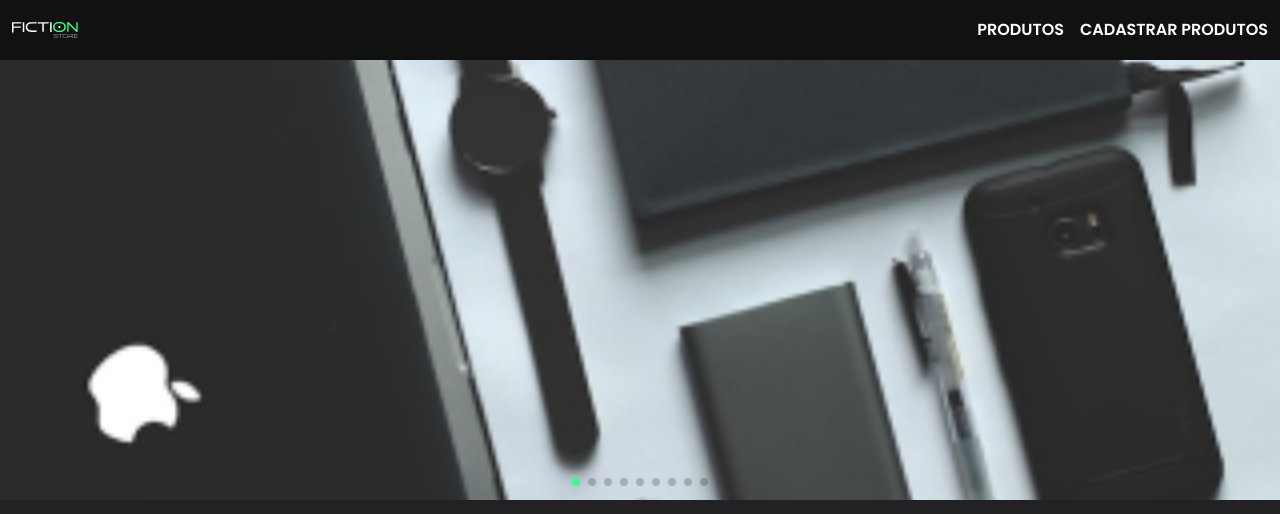
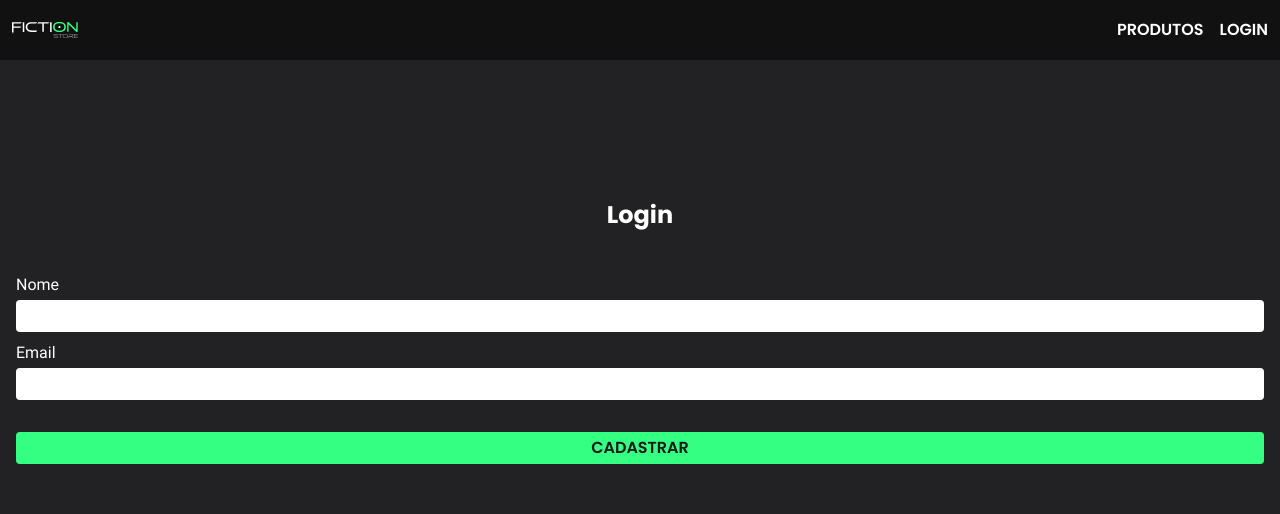
Before and after one commit to jhonicruz/atividade_final_italents, a React (Vite) app: page /login in a window 1280 px wide. Before the commit this address led to /. Shown: the top 514 px of the page. Built offline with nearby package versions, Linux system fonts and the light colour scheme; data requests are answered from the project's data file.

Commit message:
✨ feat:
Sistema de Login e rotas privadas concluído

```diff
--- a/src/App.jsx
+++ b/src/App.jsx
@@ -1,41 +1,51 @@
 /* eslint-disable no-unused-vars */
 import React from 'react';
-import { BrowserRouter, Routes, Route, Link } from 'react-router-dom';
-
+import { BrowserRouter, Routes, Route } from 'react-router-dom';
 import Home from './pages/Home';
 import NotFound from './pages/NotFound';
 import Footer from './components/footer/Footer';
 import Header from './components/header/Header';
-import Cadastro from './pages/ManageProducts';
+import ManageProducts from './pages/ManageProducts';
 import SingleProduct from './pages/SingleProduct';
 import EditProduct from './pages/EditProduct';
+import Login from './pages/Login';
+import PrivateRoutes from './routes/privateRoutes';
+import { LoginStorage } from './hooks/LoginContext';
 
 function App() {
-  // const isSmallDevice = useMediaQuery('only screen and (max-width : 768px)');
-  // const isMediumDevice = useMediaQuery(
-  //   'only screen and (min-width : 769px) and (max-width : 992px)',
-  // );
-  // const isLargeDevice = useMediaQuery(
-  //   'only screen and (min-width : 993px) and (max-width : 1200px)',
-  // );
-  // const isExtraLargeDevice = useMediaQuery('only screen and (min-width : 1201px)');
-
   return (
     <>
+      <LoginStorage>
         <div>
           <BrowserRouter>
             <Header />
             <Routes>
               <Route path="/" element={<Home />} />
               <Route path="teste" element={<h1>Teste</h1>} />
-            <Route path="gerenciar-produtos" element={<Cadastro />} />
-            <Route path="gerenciar-produtos/editar/:id" element={<EditProduct />} />
+              <Route
+                path="gerenciar-produtos"
+                element={
+                  <PrivateRoutes>
+                    <ManageProducts />
+                  </PrivateRoutes>
+                }
+              />
+              <Route
+                path="gerenciar-produtos/editar/:id"
+                element={
+                  <PrivateRoutes>
+                    <EditProduct />
+                  </PrivateRoutes>
+                }
+              />
               <Route path="produto/:id" element={<SingleProduct />} />
               <Route path="*" element={<NotFound />} />
+              <Route path="login" element={<Login />} />
             </Routes>
             <Footer />
           </BrowserRouter>
         </div>
+      </LoginStorage>
     </>
   );
 }
--- a/src/components/header/HeaderNav.jsx
+++ b/src/components/header/HeaderNav.jsx
@@ -1,24 +1,36 @@
+/* eslint-disable react/prop-types */
 import React from 'react';
 import { useMediaQuery } from '../../hooks/useMediaQuery';
 import MenuMobile from '../menuMobile/MenuMobile';
 import MenuDesktop from '../menuDesktop/MenuDesktop';
 import { Link } from 'react-router-dom';
-
+import { LoginContext } from '../../hooks/LoginContext';
 export const HeaderNav = ({ media, trigger: Trigger }) => {
   const isDesktop = useMediaQuery(media);
+
+  const { isLoggedIn } = React.useContext(LoginContext);
+
+  console.log(isLoggedIn);
+
   return (
     <nav>
       {isDesktop ? (
         <MenuDesktop>
           <li>
-            {/* <Link to="/" content="Produtos" /> */}
             <Link to="/">Produtos</Link>
           </li>
           <li>
-            {/* <Link to="/teste" content="Cadastrar Produto" /> */}
-
-            <Link to="/gerenciar-produtos">Cadastrar Produtos</Link>
+            {isLoggedIn ? (
+              <Link to="/gerenciar-produtos">Cadastrar Produtos</Link>
+            ) : (
+              <Link to="/login">Login</Link>
+            )}
           </li>
+          {isLoggedIn && (
+            <li>
+              <Link to="/logout">Sair</Link>
+            </li>
+          )}
         </MenuDesktop>
       ) : (
         <MenuMobile trigger={Trigger} />
--- a/src/components/menuMobile/MenuMobile.jsx
+++ b/src/components/menuMobile/MenuMobile.jsx
@@ -1,15 +1,16 @@
+/* eslint-disable react/prop-types */
 import React from 'react';
 import {
   Drawer,
   DrawerClose,
   DrawerContent,
-  DrawerDescription,
   DrawerFooter,
   DrawerHeader,
   DrawerTitle,
   DrawerTrigger,
 } from '../ui/drawer';
 import { Link } from 'react-router-dom';
+import { LoginContext } from '../../hooks/LoginContext';
 
 const MenuMobile = ({ trigger: Trigger }) => {
   const [isOpen, setIsOpen] = React.useState(false);
@@ -17,6 +18,13 @@ const MenuMobile = ({ trigger: Trigger }) => {
   const handleLinkClick = () => {
     setIsOpen(false);
   };
+  const { isLoggedIn, setIsLoggedIn } = React.useContext(LoginContext);
+
+  function handleLogout() {
+    localStorage.removeItem('token');
+    setIsLoggedIn(!isLoggedIn);
+    setIsOpen(false);
+  }
 
   return (
     <div>
@@ -34,13 +42,24 @@ const MenuMobile = ({ trigger: Trigger }) => {
                 </Link>
               </li>
               <li>
-                <Link to="/gerenciar-produtos" onClick={handleLinkClick}>
-                  Gerenciar Produtos
-                </Link>
+                {isLoggedIn ? (
+                  <Link to="/gerenciar-produtos" onClick={handleLinkClick}>
+                    Cadastrar Produtos
+                  </Link>
+                ) : (
+                  <Link to="/login" onClick={handleLinkClick}>
+                    Login
+                  </Link>
+                )}
               </li>
-              <li>
-                <Link to="/login" content="Login" onClick={handleLinkClick} />
-              </li>
+
+              {isLoggedIn && (
+                <li>
+                  <Link to="/" onClick={handleLogout}>
+                    Sair
+                  </Link>
+                </li>
+              )}
             </ul>
           </nav>
           <DrawerFooter>
--- /dev/null
+++ b/src/hooks/LoginContext.jsx
@@ -0,0 +1,12 @@
+/* eslint-disable react/prop-types */
+import React from 'react';
+
+export const LoginContext = React.createContext();
+
+export const LoginStorage = ({ children }) => {
+  const [isLoggedIn, setIsLoggedIn] = React.useState(false);
+
+  return (
+    <LoginContext.Provider value={{ isLoggedIn, setIsLoggedIn }}>{children}</LoginContext.Provider>
+  );
+};
--- /dev/null
+++ b/src/pages/Login.jsx
@@ -0,0 +1,59 @@
+import React from 'react';
+import Title from '../components/title/Title';
+import InputForm from '../components/form/InputForm';
+import Button from '../components/buttons/Button';
+import { LoginContext } from '../hooks/LoginContext';
+import { useNavigate } from 'react-router-dom';
+const Login = () => {
+  const [name, setName] = React.useState('');
+  const [email, setEmail] = React.useState('');
+
+  const { setIsLoggedIn, isLoggedIn } = React.useContext(LoginContext);
+
+  const navigate = useNavigate();
+
+  function handleSubmit(e) {
+    e.preventDefault();
+
+    if (name && email) {
+      setIsLoggedIn(!isLoggedIn);
+      localStorage.setItem('name', name);
+      localStorage.setItem('email', email);
+      navigate('/gerenciar-produtos');
+    }
+  }
+
+  return (
+    <div className="pt-[200px] pb-[100px] text-white min-h-login w-full flex flex-col p-4 gap-10">
+      <Title content="Login" />
+
+      <form className="grid grid-cols-4 gap-2 w-full" id="meuFormulario" onSubmit={handleSubmit}>
+        <InputForm
+          name="nome"
+          label="Nome"
+          id="nome"
+          value={name}
+          setValue={setName}
+          className="col-span-full"
+        />
+        <InputForm
+          type="email"
+          name="email"
+          label="Email"
+          id="email"
+          value={email}
+          setValue={setEmail}
+          className="col-span-full"
+        />
+        <Button
+          content="Cadastrar"
+          type="submit"
+          form="meuFormulario"
+          className="w-full flex col-span-full mt-6"
+        />
+      </form>
+    </div>
+  );
+};
+
+export default Login;
--- /dev/null
+++ b/src/routes/privateRoutes.jsx
@@ -0,0 +1,11 @@
+/* eslint-disable react/prop-types */
+import React from 'react';
+import { Navigate } from 'react-router-dom';
+import { LoginContext } from '../hooks/LoginContext';
+
+const PrivateRoutes = ({ children }) => {
+  const { isLoggedIn } = React.useContext(LoginContext);
+  return isLoggedIn ? children : <Navigate to="/login" />;
+};
+
+export default PrivateRoutes;
--- a/tailwind.config.js
+++ b/tailwind.config.js
@@ -65,6 +65,9 @@ export default {
           5: 'hsl(var(--chart-5))',
         },
       },
+      minHeight: {
+        login: 'calc(100vh - 330px)',
+      },
     },
   },
   plugins: [require('tailwindcss-animate')],
```
Also changed, not shown: db.json (line endings or trailing spaces). Lines whose indentation alone changed are shown as unchanged.
